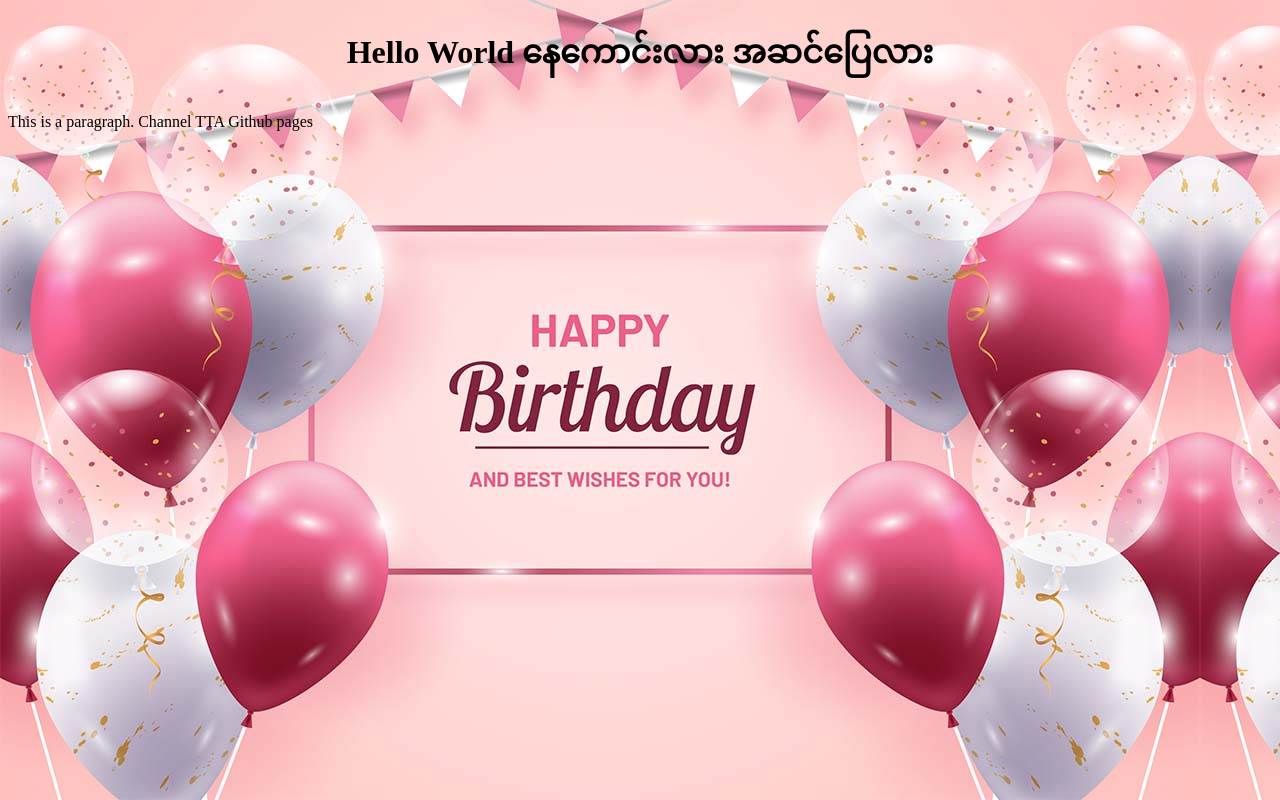
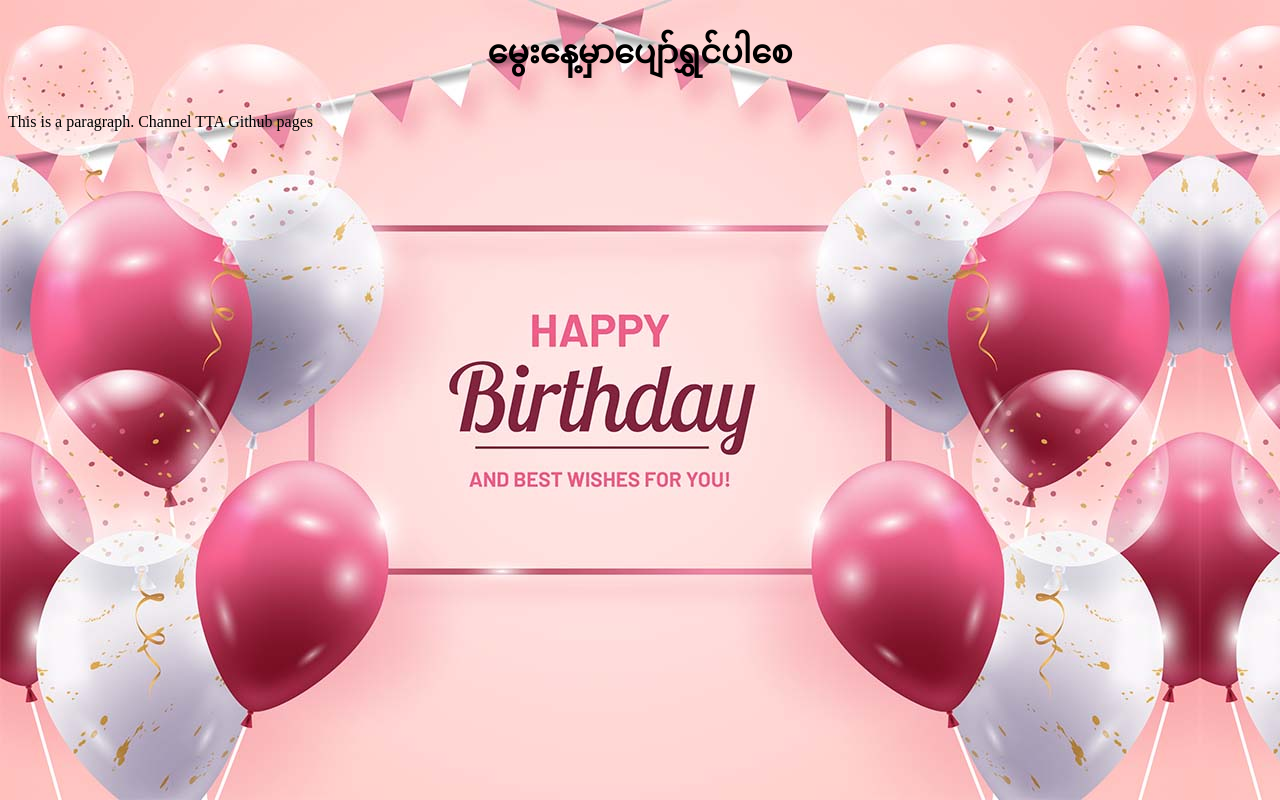
Before and after one commit to thantoeaungat/happy, a plain HTML site: page index.html in a window 1280 px wide. Drawn offline with Linux system fonts and the light colour scheme.

Commit message:
Update index.html

```diff
--- a/index.html
+++ b/index.html
@@ -3,7 +3,7 @@
 <title>Happy Birthday KKCM</title>
 <body>
 
-<center><h1>Hello World နေကောင်းလား အဆင်ပြေလား</h1></center>
+<center><h1>မွေးနေ့မှာပျော်ရွှင်ပါစေ</h1></center>
 <p>This is a paragraph. Channel TTA Github pages</p>
 
 
```
